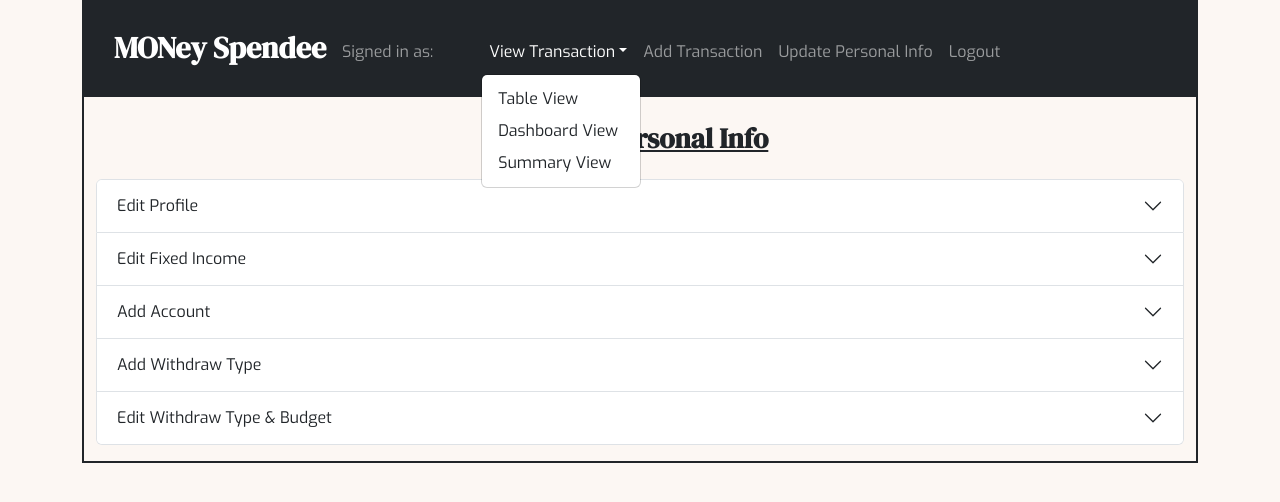
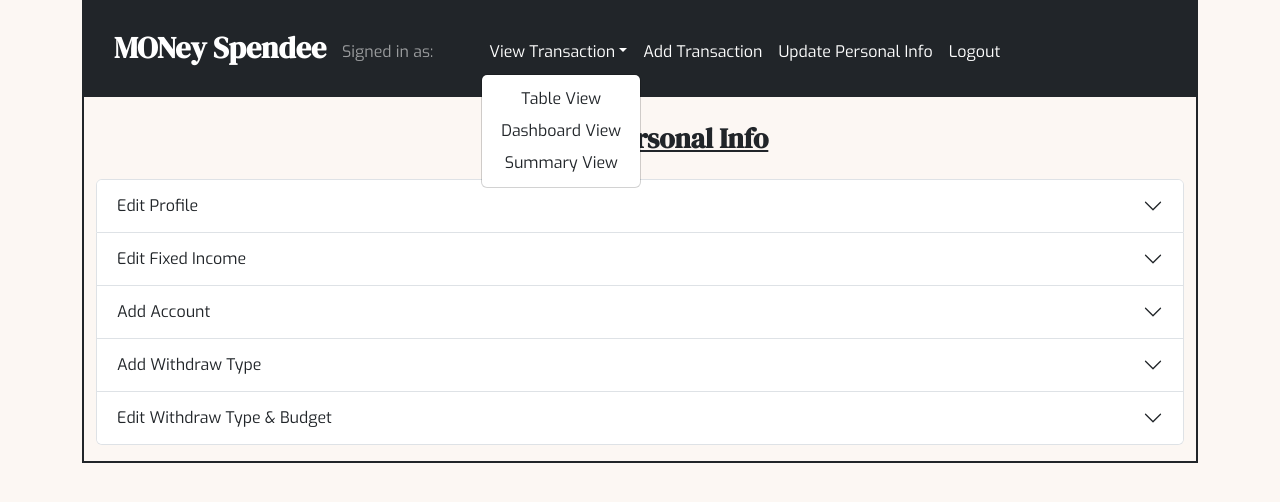
Before and after one commit to chonnikan-aue/money-spendee-client, a React (Create React App) app: page /update-info in a window 1280 px wide. Both pictures are taken after a click on the button "View Transaction". Shown: the top 502 px of the page. Built offline with nearby package versions, Linux system fonts and the light colour scheme.

Commit message:
fix link of header

```diff
--- a/src/components/Header/Header.css
+++ b/src/components/Header/Header.css
@@ -13,3 +13,13 @@
   padding-top: 0.5rem;
   padding-right: 3rem;
 }
+
+a {
+  color: white !important;
+  text-decoration: none !important;
+  text-align: center !important;
+}
+
+.dropdown-link {
+  color: #212529 !important;
+}
--- a/src/components/Header/Header.js
+++ b/src/components/Header/Header.js
@@ -1,6 +1,7 @@
 import React from "react";
 import "./Header.css";
 import { Navbar, Nav, NavDropdown, Container } from "react-bootstrap";
+import { Link } from "react-router-dom";
 
 const Header = (props) => {
   const logout = () => {
@@ -15,25 +16,38 @@ const Header = (props) => {
         <Navbar.Brand>MONey Spendee</Navbar.Brand>
         <Nav>
           <Navbar.Text>
-            Signed in as: <a href="/update-info">{props.userData.username}</a>
+            Signed in as:{" "}
+            <Link to="/update-info">{props.userData.username}</Link>
           </Navbar.Text>
         </Nav>
         <Navbar.Toggle aria-controls="responsive-navbar-nav" />
         <Navbar.Collapse id="responsive-navbar-nav">
           <Nav>
             <NavDropdown title="View Transaction" id="collasible-nav-dropdown">
-              <NavDropdown.Item href="/table-view">Table View</NavDropdown.Item>
-              <NavDropdown.Item href="/dashboard-view">
-                Dashboard View
+              <NavDropdown.Item>
+                <Link to="/table-view" className="dropdown-link">
+                  Table View
+                </Link>
               </NavDropdown.Item>
-              <NavDropdown.Item href="/summary-view">
-                Summary View
+              <NavDropdown.Item>
+                <Link to="/dashboard-view" className="dropdown-link">
+                  Dashboard View
+                </Link>
+              </NavDropdown.Item>
+              <NavDropdown.Item>
+                <Link to="/summary-view" className="dropdown-link">
+                  Summary View
+                </Link>
               </NavDropdown.Item>
             </NavDropdown>
-            <Nav.Link href="/add-transaction">Add Transaction</Nav.Link>
-            <Nav.Link href="/update-info">Update Personal Info</Nav.Link>
-            <Nav.Link href="/" onClick={logout}>
-              Logout
+            <Nav.Link>
+              <Link to="/add-transaction">Add Transaction</Link>
+            </Nav.Link>
+            <Nav.Link>
+              <Link to="/update-info">Update Personal Info</Link>
+            </Nav.Link>
+            <Nav.Link onClick={logout}>
+              <Link to="/">Logout</Link>
             </Nav.Link>
           </Nav>
         </Navbar.Collapse>
```
Also changed, not shown: 1 other file (tests, documents, lock files or other folders).
